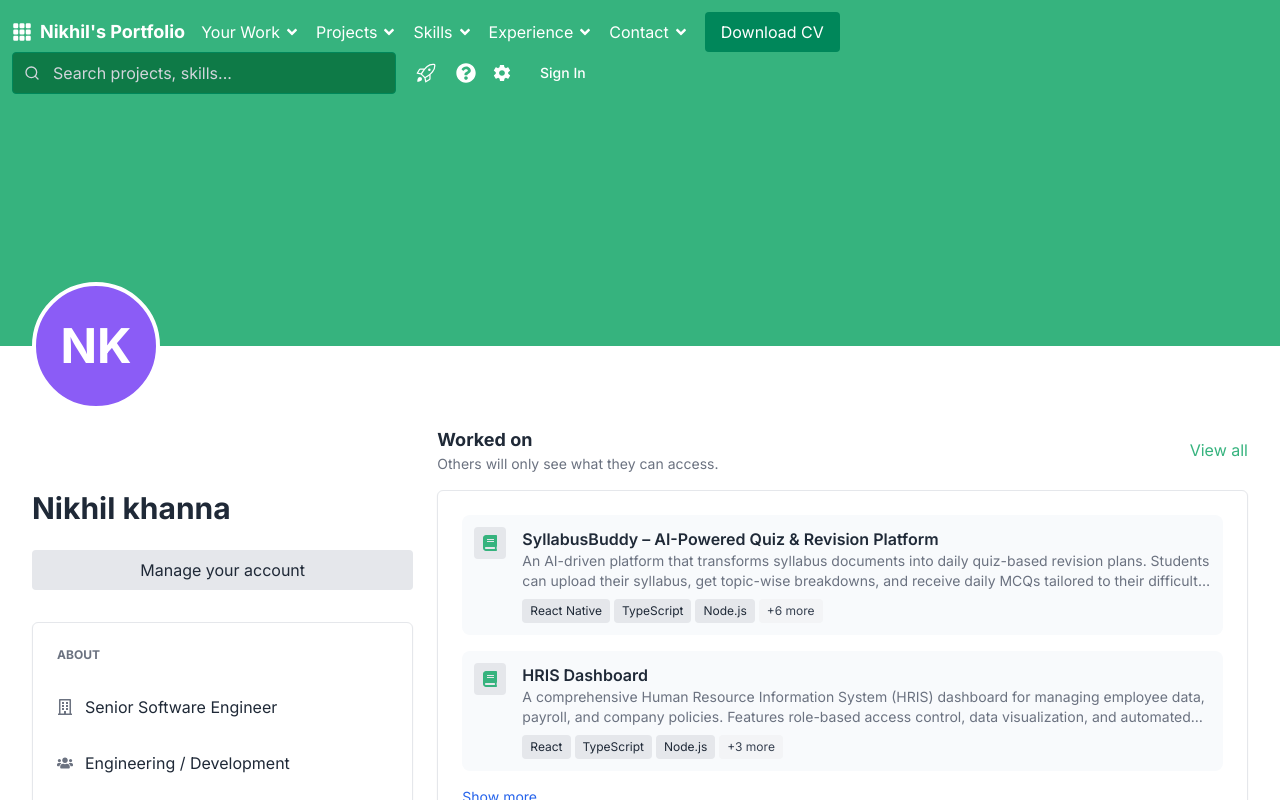
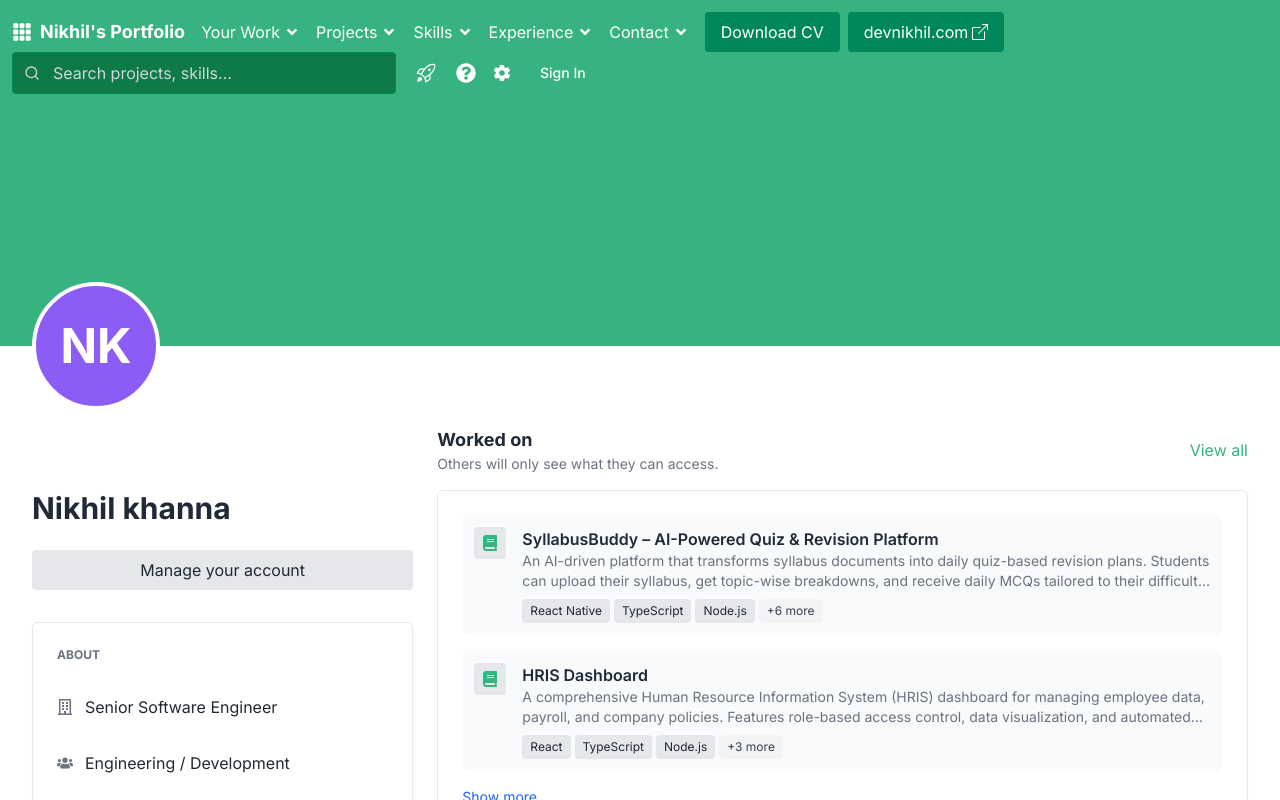
Before and after one commit to nikhilbuilds/taskfolio, a Next.js app: page / in a window 1280 px wide. Shown: the top 800 px of the page. Built offline with nearby package versions, Linux system fonts and the light colour scheme; no server answers.

Commit message:
devnikhil.com added

```diff
--- a/src/app/components/TopNavigation.tsx
+++ b/src/app/components/TopNavigation.tsx
@@ -1,6 +1,6 @@
 "use client";
 import React, { useState, useRef, useEffect } from "react";
-import { BsGrid3X3GapFill } from "react-icons/bs";
+import { BsGrid3X3GapFill, BsBoxArrowUpRight } from "react-icons/bs";
 import { FaAngleDown, FaQuestionCircle, FaBars, FaTimes } from "react-icons/fa";
 import { FiSearch } from "react-icons/fi";
 import { GoRocket } from "react-icons/go";
@@ -111,14 +111,16 @@ const TopNavigation: React.FC<TopNavigationProps> = ({
               Contact <FaAngleDown className="ml-1" />
             </li>
           </ul>
+          <div className="hidden sm:flex items-center space-x-2">
             <button
               onClick={handleDownloadCV}
-            className="hidden sm:block text-white px-3 lg:px-4 py-2 rounded transition-colors text-sm lg:text-base"
+              className="text-white px-3 lg:px-4 py-2 rounded transition-colors text-sm lg:text-base"
               style={{
                 backgroundColor: currentTheme.secondary,
               }}
               onMouseEnter={(e) => {
-              e.currentTarget.style.backgroundColor = currentTheme.primaryHover;
+                e.currentTarget.style.backgroundColor =
+                  currentTheme.primaryHover;
               }}
               onMouseLeave={(e) => {
                 e.currentTarget.style.backgroundColor = currentTheme.secondary;
@@ -126,6 +128,25 @@ const TopNavigation: React.FC<TopNavigationProps> = ({
             >
               Download CV
             </button>
+            <a
+              href="https://devnikhil.com"
+              target="_blank"
+              rel="noopener noreferrer"
+              className="text-white px-3 lg:px-4 py-2 rounded transition-colors text-sm lg:text-base flex items-center"
+              style={{
+                backgroundColor: currentTheme.secondary,
+              }}
+              onMouseEnter={(e) => {
+                e.currentTarget.style.backgroundColor =
+                  currentTheme.primaryHover;
+              }}
+              onMouseLeave={(e) => {
+                e.currentTarget.style.backgroundColor = currentTheme.secondary;
+              }}
+            >
+              devnikhil.com <BsBoxArrowUpRight className="ml-1" />
+            </a>
+          </div>
         </div>
         <div className="flex items-center space-x-2 lg:space-x-4">
           <div className="relative hidden sm:block" ref={searchRef}>
@@ -271,15 +292,28 @@ const TopNavigation: React.FC<TopNavigationProps> = ({
               >
                 Contact
               </button>
+              <div className="flex flex-col sm:flex-row space-y-2 sm:space-y-0 sm:space-x-2 w-full">
                 <button
                   onClick={() => {
                     handleDownloadCV();
                     setIsMobileMenuOpen(false);
                   }}
-                className="w-full text-left text-white py-3 px-3 hover:text-gray-200 transition-colors rounded hover:bg-black hover:bg-opacity-20"
+                  className="w-full text-center text-white py-3 px-3 hover:text-gray-200 transition-colors rounded hover:bg-black hover:bg-opacity-20"
+                  style={{ backgroundColor: "rgba(0,0,0,0.1)" }}
                 >
                   Download CV
                 </button>
+                <a
+                  href="https://devnikhil.com"
+                  target="_blank"
+                  rel="noopener noreferrer"
+                  className="w-full text-center text-white py-3 px-3 hover:text-gray-200 transition-colors rounded hover:bg-black hover:bg-opacity-20 flex items-center justify-center"
+                  onClick={() => setIsMobileMenuOpen(false)}
+                  style={{ backgroundColor: "rgba(0,0,0,0.1)" }}
+                >
+                  devnikhil.com <BsBoxArrowUpRight className="ml-1" />
+                </a>
+              </div>
             </div>
           </div>
         )}
```
Lines whose indentation alone changed are shown as unchanged.
